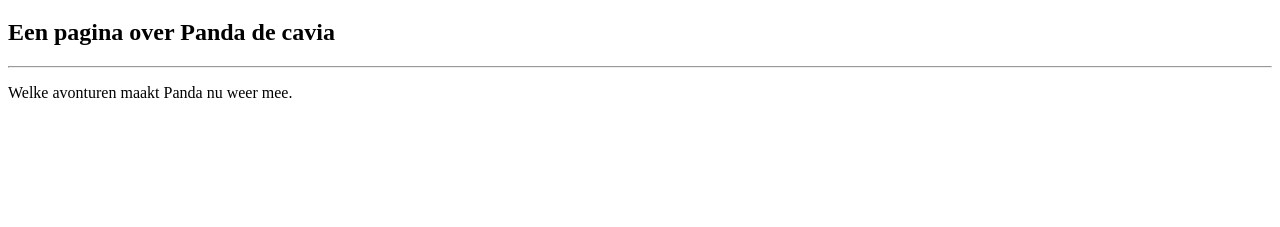
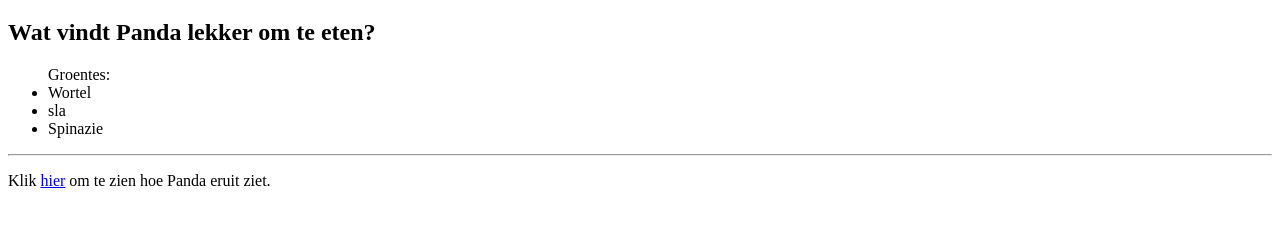
Before and after one commit to MarliesP/Winc_Academy, a plain HTML site: page Eerste_opdracht_html/index.html in a window 1280 px wide. Shown: the part 61-288 px from the top of the page. Drawn offline with Linux system fonts and the light colour scheme.

Commit message:
Opdracht 2

```diff
--- a/Eerste_opdracht_html/index.html
+++ b/Eerste_opdracht_html/index.html
@@ -2,13 +2,18 @@
 <html>
     <head>
         <!-- hier zet je de code in de head tags -->
-        <title>Panda de Caviabeertje</title>
+        <title>Panda de Caviabeer</title>
     </head>
     <body>
        <!-- hier zet je de code in de body tags-->
        <h1>Panda de Cavia</h1>
-       <h2>Een pagina over Panda de cavia</h2>
+       <h2>Wat vindt Panda lekker om te eten?</h2>
+       <ul>Groentes:
+           <li>Wortel</li>
+           <li>sla</li>
+           <li>Spinazie</li>
+       </ul>
        <hr>
-       <p>Welke avonturen maakt Panda nu weer mee.</p>
+       <p>Klik <a href="about.html">hier</a> om te zien hoe Panda eruit ziet.</p>
     </body>
 </html>
```
Also changed, not shown: Eerste_opdracht_html/about.html (added, +11 -0 lines), Eerste_opdracht_html/images/PandaSurf.png (added).
